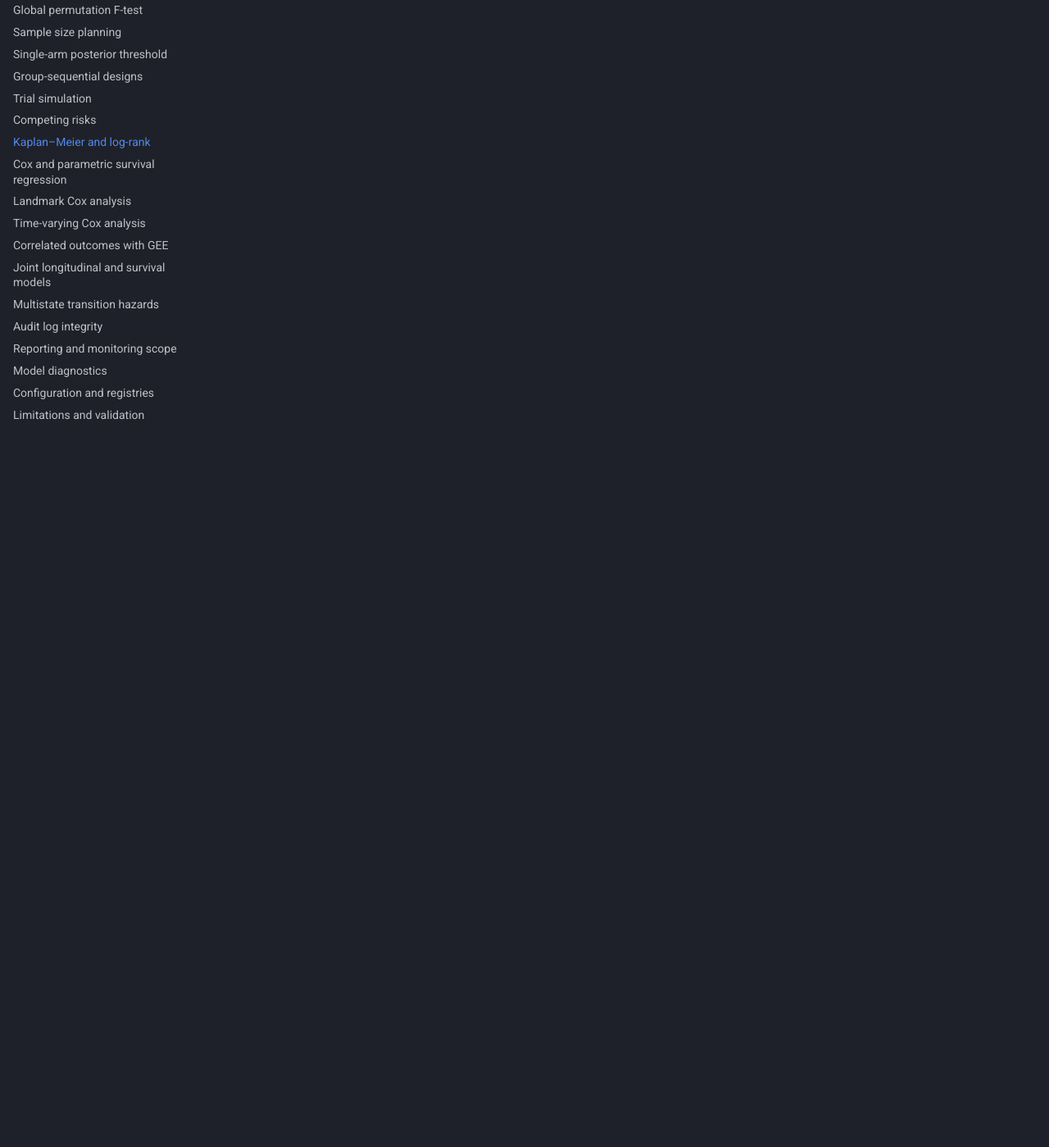
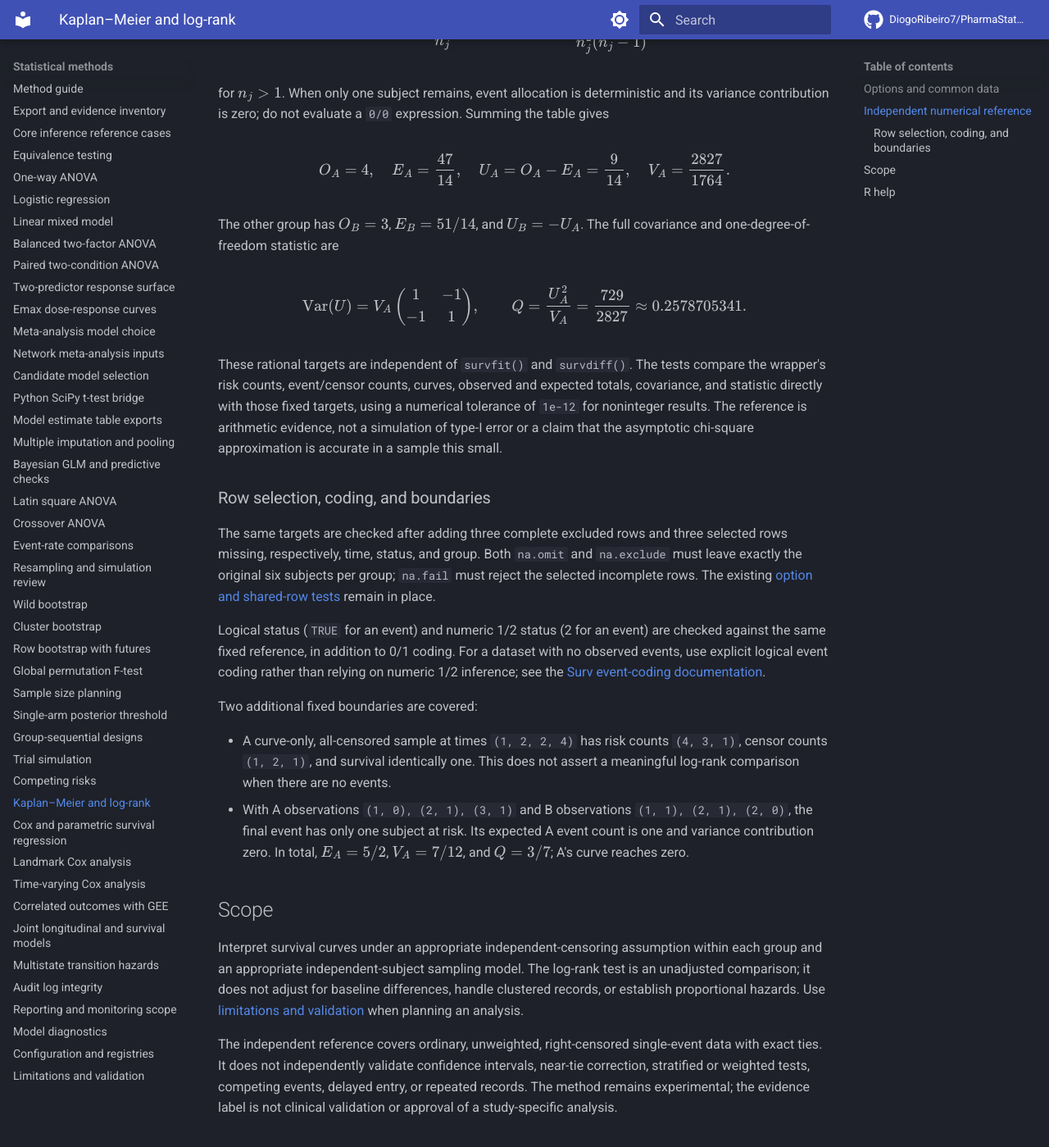
Before and after one commit to DiogoRibeiro7/PharmaStatsR, an MkDocs documentation site: the page built from docs/kaplan-meier.md, in a window 1280 px wide and 1400 px high, scrolled down 2245 px. Shown: the whole window at 82% size. Built offline with MkDocs 1.6.1 and Material for MkDocs 9.7.7, drawn with Linux system fonts in a browser that asks for light colours; comment, search, counter and statistics services are not loaded; some of the changed text lies outside the part shown.

Commit message:
test: add independent Kaplan-Meier and log-rank references

```diff
--- a/docs/kaplan-meier.md
+++ b/docs/kaplan-meier.md
@@ -35,9 +35,68 @@
 
 The paired output excludes curve options such as weights, subject IDs, clusters, and `start.time` that would leave the log-rank result describing a different analysis. The helper also rejects alternative estimators and multi-state or counting-process responses; use the [survival curve](https://stat.ethz.ch/R-manual/R-devel/library/survival/html/survfit.formula.html) and [survival comparison](https://stat.ethz.ch/R-manual/R-devel/library/survival/html/survdiff.html) backends directly for those analyses.
 
+## Independent numerical reference
+
+The fixture in [test-kaplan-meier-reference.R](https://github.com/DiogoRibeiro7/PharmaStatsR/blob/main/tests/testthat/test-kaplan-meier-reference.R) is hand constructed, not clinical data. Each pair below is `(time, status)`, with `1` for an event and `0` for censoring. There are six independent subjects in each group and no delayed entry.
+
+| Group | Observations |
+| --- | --- |
+| A | `(1, 1), (2, 1), (2, 0), (3, 1), (5, 0), (6, 1)` |
+| B | `(1, 0), (2, 1), (3, 1), (3, 0), (4, 1), (6, 0)` |
+
+At each distinct observed time, count every subject whose observed time is at least that time in the risk set. Subjects censored at an event time therefore remain at risk for the events at that time; remove both events and censorings before the next time. Let \(n_A,n_B\) denote the risk counts, \(d_A,d_B\) the events, and \(c_A,c_B\) the censorings.
+
+| Time | \(n_A\) | \(n_B\) | \(d_A\) | \(d_B\) | \(c_A\) | \(c_B\) | \(E_{Aj}\) | \(V_{Aj}\) |
+| --- | --- | --- | --- | --- | --- | --- | --- | --- |
+| 1 | 6 | 6 | 1 | 0 | 0 | 1 | 1/2 | 1/4 |
+| 2 | 5 | 5 | 1 | 1 | 1 | 0 | 1 | 4/9 |
+| 3 | 3 | 4 | 1 | 1 | 0 | 1 | 6/7 | 20/49 |
+| 4 | 2 | 2 | 0 | 1 | 0 | 0 | 1/2 | 1/4 |
+| 5 | 2 | 1 | 0 | 0 | 1 | 0 | 0 | 0 |
+| 6 | 1 | 1 | 1 | 0 | 0 | 1 | 1/2 | 1/4 |
+
+For group A, the curve's observed times are \((1,2,3,5,6)\), with survival values \((5/6,2/3,4/9,4/9,0)\). For group B, the observed times are \((1,2,3,4,6)\), with survival values \((1,4/5,3/5,3/10,3/10)\). Censor-only times do not decrease survival. Tied events at times 2 and 3 contribute jointly to the log-rank calculation.
+
+For the ordinary two-group log-rank reference, put \(n_j=n_{Aj}+n_{Bj}\) and \(d_j=d_{Aj}+d_{Bj}\). Conditional hypergeometric event allocation gives
+
+\[
+E_{Aj}=\frac{n_{Aj}d_j}{n_j},\qquad
+V_{Aj}=\frac{n_{Aj}n_{Bj}d_j(n_j-d_j)}{n_j^2(n_j-1)}
+\]
+
+for \(n_j>1\). When only one subject remains, event allocation is deterministic and its variance contribution is zero; do not evaluate a `0/0` expression. Summing the table gives
+
+\[
+O_A=4,\quad E_A=\frac{47}{14},\quad
+U_A=O_A-E_A=\frac{9}{14},\quad V_A=\frac{2827}{1764}.
+\]
+
+The other group has \(O_B=3\), \(E_B=51/14\), and \(U_B=-U_A\). The full covariance and one-degree-of-freedom statistic are
+
+\[
+\operatorname{Var}(U)=V_A
+\begin{pmatrix}1&-1\\-1&1\end{pmatrix},\qquad
+Q=\frac{U_A^2}{V_A}=\frac{729}{2827}\approx0.2578705341.
+\]
+
+These rational targets are independent of `survfit()` and `survdiff()`. The tests compare the wrapper's risk counts, event/censor counts, curves, observed and expected totals, covariance, and statistic directly with those fixed targets, using a numerical tolerance of `1e-12` for noninteger results. The reference is arithmetic evidence, not a simulation of type-I error or a claim that the asymptotic chi-square approximation is accurate in a sample this small.
+
+### Row selection, coding, and boundaries
+
+The same targets are checked after adding three complete excluded rows and three selected rows missing, respectively, time, status, and group. Both `na.omit` and `na.exclude` must leave exactly the original six subjects per group; `na.fail` must reject the selected incomplete rows. The existing [option and shared-row tests](https://github.com/DiogoRibeiro7/PharmaStatsR/blob/main/tests/testthat/test-kaplan-meier.R) remain in place.
+
+Logical status (`TRUE` for an event) and numeric 1/2 status (2 for an event) are checked against the same fixed reference, in addition to 0/1 coding. For a dataset with no observed events, use explicit logical event coding rather than relying on numeric 1/2 inference; see the [Surv event-coding documentation](https://stat.ethz.ch/R-manual/R-devel/library/survival/html/Surv.html).
+
+Two additional fixed boundaries are covered:
+
+- A curve-only, all-censored sample at times `(1, 2, 2, 4)` has risk counts `(4, 3, 1)`, censor counts `(1, 2, 1)`, and survival identically one. This does not assert a meaningful log-rank comparison when there are no events.
+- With A observations `(1, 0), (2, 1), (3, 1)` and B observations `(1, 1), (2, 1), (2, 0)`, the final event has only one subject at risk. Its expected A event count is one and variance contribution zero. In total, \(E_A=5/2\), \(V_A=7/12\), and \(Q=3/7\); A's curve reaches zero.
+
 ## Scope
 
-Interpret survival curves under an appropriate independent-censoring assumption. The log-rank test is an unadjusted comparison; it does not adjust for baseline differences, handle clustered records, or establish proportional hazards. Use [limitations and validation](limitations.md) when planning an analysis.
+Interpret survival curves under an appropriate independent-censoring assumption within each group and an appropriate independent-subject sampling model. The log-rank test is an unadjusted comparison; it does not adjust for baseline differences, handle clustered records, or establish proportional hazards. Use [limitations and validation](limitations.md) when planning an analysis.
+
+The independent reference covers ordinary, unweighted, right-censored single-event data with exact ties. It does not independently validate confidence intervals, near-tie correction, stratified or weighted tests, competing events, delayed entry, or repeated records. The method remains experimental; the evidence label is not clinical validation or approval of a study-specific analysis.
 
 ## R help
 
```
Also changed, not shown: NEWS.md (+2 -1 lines), docs/method-inventory.md (+1 -1 lines), 1 other file.
